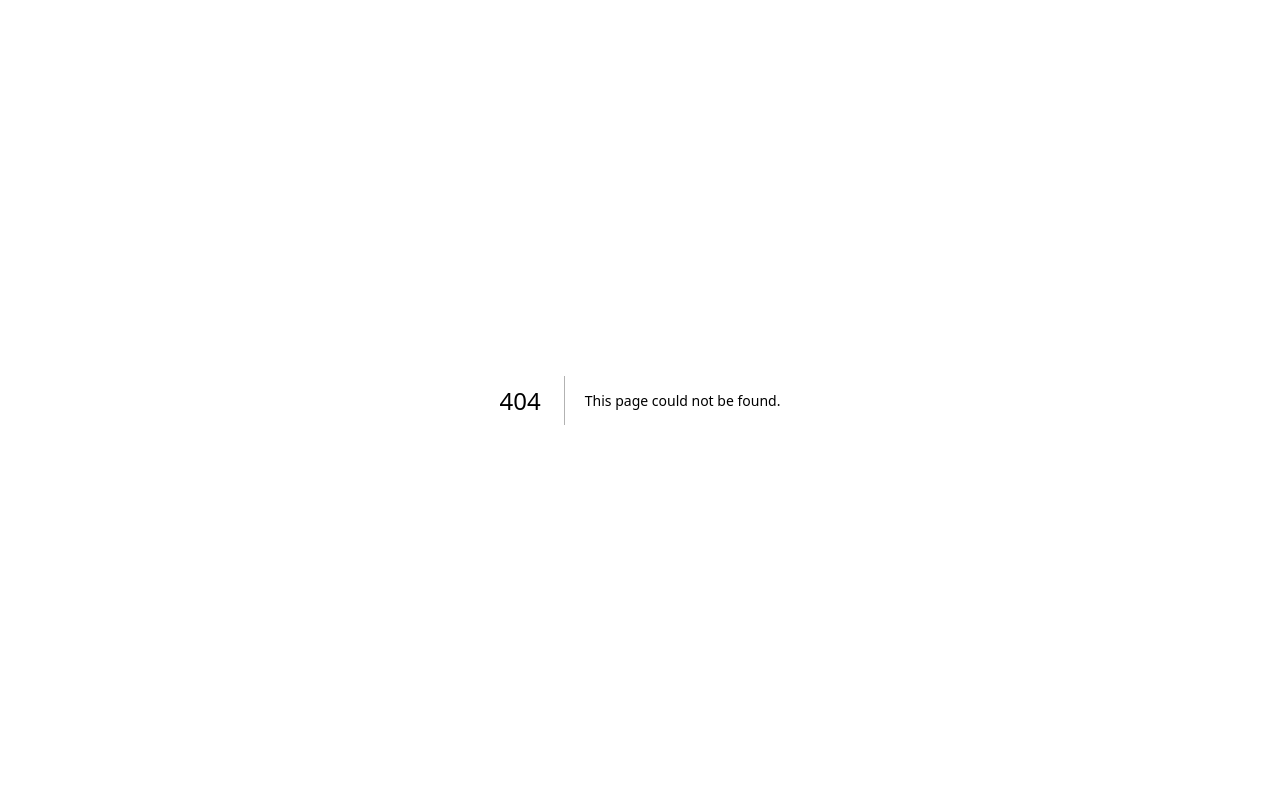
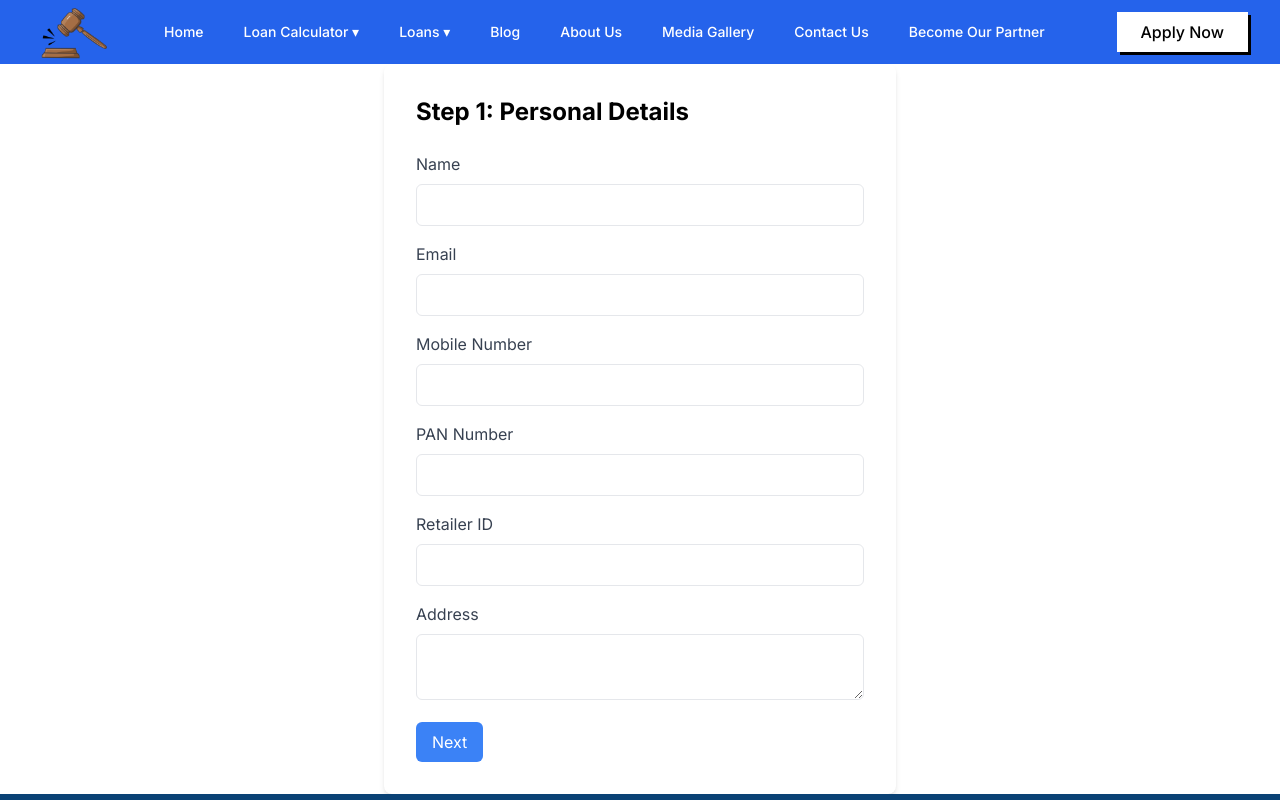
Before and after one commit to niks-nikhil-anand/finance_web_app, a Next.js app: page /applynow in a window 1280 px wide. Before the commit this address had no page. Shown: the top 800 px of the page. Built offline with nearby package versions, Linux system fonts and the light colour scheme.

Commit message:
modification in navbar

```diff
--- /dev/null
+++ b/src/app/applynow/page.jsx
@@ -0,0 +1,176 @@
+"use client"
+import React, { useState } from 'react';
+import { motion } from 'framer-motion';
+
+const Form = () => {
+  const [step, setStep] = useState(1);
+  const [formData, setFormData] = useState({
+    name: '',
+    email: '',
+    mobile: '',
+    panNumber: '',
+    retailerId: '',
+    address: '',
+    panCard: null,
+    adharCard: null,
+    photo: null,
+    proofOfResidence: null,
+  });
+
+  const handleInputChange = (e) => {
+    const { name, value } = e.target;
+    setFormData({
+      ...formData,
+      [name]: value,
+    });
+  };
+
+  const handleFileChange = (e) => {
+    const { name, files } = e.target;
+    setFormData({
+      ...formData,
+      [name]: files[0],
+    });
+  };
+
+  const nextStep = () => setStep(step + 1);
+  const prevStep = () => setStep(step - 1);
+
+  return (
+    <div className="max-w-lg mx-auto p-4 sm:p-8 bg-white shadow-md rounded-lg">
+      {step === 1 && (
+        <motion.div
+          initial={{ opacity: 0, x: -100 }}
+          animate={{ opacity: 1, x: 0 }}
+          exit={{ opacity: 0, x: 100 }}
+        >
+          <h2 className="text-2xl font-bold mb-6">Step 1: Personal Details</h2>
+          <div className="mb-4">
+            <label className="block text-gray-700">Name</label>
+            <input
+              type="text"
+              name="name"
+              value={formData.name}
+              onChange={handleInputChange}
+              className="w-full mt-2 p-2 border rounded-md"
+            />
+          </div>
+          <div className="mb-4">
+            <label className="block text-gray-700">Email</label>
+            <input
+              type="email"
+              name="email"
+              value={formData.email}
+              onChange={handleInputChange}
+              className="w-full mt-2 p-2 border rounded-md"
+            />
+          </div>
+          <div className="mb-4">
+            <label className="block text-gray-700">Mobile Number</label>
+            <input
+              type="text"
+              name="mobile"
+              value={formData.mobile}
+              onChange={handleInputChange}
+              className="w-full mt-2 p-2 border rounded-md"
+            />
+          </div>
+          <div className="mb-4">
+            <label className="block text-gray-700">PAN Number</label>
+            <input
+              type="text"
+              name="panNumber"
+              value={formData.panNumber}
+              onChange={handleInputChange}
+              className="w-full mt-2 p-2 border rounded-md"
+            />
+          </div>
+          <div className="mb-4">
+            <label className="block text-gray-700">Retailer ID</label>
+            <input
+              type="text"
+              name="retailerId"
+              value={formData.retailerId}
+              onChange={handleInputChange}
+              className="w-full mt-2 p-2 border rounded-md"
+            />
+          </div>
+          <div className="mb-4">
+            <label className="block text-gray-700">Address</label>
+            <textarea
+              name="address"
+              value={formData.address}
+              onChange={handleInputChange}
+              className="w-full mt-2 p-2 border rounded-md"
+            />
+          </div>
+          <button
+            onClick={nextStep}
+            className="px-4 py-2 bg-blue-500 text-white rounded-md"
+          >
+            Next
+          </button>
+        </motion.div>
+      )}
+
+      {step === 2 && (
+        <motion.div
+          initial={{ opacity: 0, x: 100 }}
+          animate={{ opacity: 1, x: 0 }}
+          exit={{ opacity: 0, x: -100 }}
+        >
+          <h2 className="text-2xl font-bold mb-6">Step 2: Upload Documents</h2>
+          <div className="mb-4">
+            <label className="block text-gray-700">Upload PAN Card</label>
+            <input
+              type="file"
+              name="panCard"
+              onChange={handleFileChange}
+              className="w-full mt-2 p-2 border rounded-md"
+            />
+          </div>
+          <div className="mb-4">
+            <label className="block text-gray-700">Upload Front Aadhar Card</label>
+            <input
+              type="file"
+              name="adharCard"
+              onChange={handleFileChange}
+              className="w-full mt-2 p-2 border rounded-md"
+            />
+          </div>
+          <div className="mb-4">
+            <label className="block text-gray-700">Upload Photo</label>
+            <input
+              type="file"
+              name="photo"
+              onChange={handleFileChange}
+              className="w-full mt-2 p-2 border rounded-md"
+            />
+          </div>
+          <div className="mb-4">
+            <label className="block text-gray-700">Upload Electricity Bill or Rent Agreement</label>
+            <input
+              type="file"
+              name="proofOfResidence"
+              onChange={handleFileChange}
+              className="w-full mt-2 p-2 border rounded-md"
+            />
+          </div>
+          <button
+            onClick={prevStep}
+            className="px-4 py-2 bg-gray-500 text-white rounded-md mr-2"
+          >
+            Back
+          </button>
+          <button
+            className="px-4 py-2 bg-green-500 text-white rounded-md"
+          >
+            Submit
+          </button>
+        </motion.div>
+      )}
+    </div>
+  );
+};
+
+export default Form;
--- a/src/app/layout.js
+++ b/src/app/layout.js
@@ -1,5 +1,7 @@
 import { Inter } from "next/font/google";
 import "./globals.css";
+import Navbar from "@/component/Homepage/Navbar";
+import Footer from "@/component/Homepage/Footer";
 
 
 const inter = Inter({ subsets: ["latin"] });
@@ -12,7 +14,11 @@ export const metadata = {
 export default function RootLayout({ children }) {
   return (
     <html lang="en">
-      <body className={inter.className}>{children}</body>
+      <body className={inter.className}>
+      <Navbar/>
+        {children}
+        <Footer/>
+        </body>
     </html>
   );
 }
--- a/src/app/page.js
+++ b/src/app/page.js
@@ -14,7 +14,7 @@ import Testimonial from "@/component/Homepage/Testimonial";
 export default function Home() {
   return (
     <>
-    <Navbar/>
+
     <Hero/>
     <ContentSection/>
     <StepComponent/>
@@ -26,7 +26,7 @@ export default function Home() {
     <DownloadAppSection/>
     <FAQSection/>
 
-    <Footer/>
+
     </>
   );
 }
--- a/src/component/Homepage/Hero.jsx
+++ b/src/component/Homepage/Hero.jsx
@@ -70,7 +70,7 @@ const Hero = () => {
 
             <div className="mt-8 flex flex-wrap gap-4 text-center">
               <motion.a
-                href="#"
+                href="/applynow"
                 className="block w-full rounded bg-rose-600 px-12 py-3 text-sm font-medium text-white shadow hover:bg-rose-700 focus:outline-none focus:ring active:bg-rose-500 sm:w-auto"
                 whileHover={{ scale: 1.1 }}
                 whileTap={{ scale: 0.9 }}
--- a/src/component/Homepage/Navbar.jsx
+++ b/src/component/Homepage/Navbar.jsx
@@ -3,11 +3,16 @@ import { useState } from 'react';
 import { motion } from 'framer-motion';
 import { Bars3Icon, XMarkIcon } from '@heroicons/react/24/outline';
 import Link from 'next/link';
-import logo from '../../../public/logo.png'
+import logo from '../../../public/logo.png';
 import Image from 'next/image';
 
 const Navbar = () => {
   const [isOpen, setIsOpen] = useState(false);
+  const [loanCalcOpen, setLoanCalcOpen] = useState(false);
+  const [loansOpen, setLoansOpen] = useState(false);
+
+  const handleMouseEnter = (setFunction) => () => setFunction(true);
+  const handleMouseLeave = (setFunction) => () => setFunction(false);
 
   return (
     <nav className="bg-blue-600 text-white">
@@ -17,21 +22,51 @@ const Navbar = () => {
             <div className="flex-shrink-0">
               <Image src={logo} alt="TailGrids" height={80} width={80} />
             </div>
-            <div className="hidden md:block ml-10 flex items-baseline space-x-4">
+            <div className="hidden md:flex ml-10 items-baseline space-x-4">
+              <Link href="/" className="px-3 py-2 rounded-md text-sm font-medium">Home</Link>
               <div className="relative inline-block text-left">
                 <button
-                  onClick={() => setIsOpen(!isOpen)}
+                  onMouseEnter={handleMouseEnter(setLoanCalcOpen)}
+
                   type="button"
                   className="px-3 py-2 rounded-md text-sm font-medium"
                 >
                   Loan Calculator &#x25BE;
                 </button>
-                {isOpen && (
-                  <div className="absolute z-10 mt-2 w-48 bg-white rounded-md shadow-lg">
-                    <a href="#" className="block px-4 py-2 text-sm text-gray-700 hover:bg-gray-100">EMI Calculator</a>
-                    <a href="#" className="block px-4 py-2 text-sm text-gray-700 hover:bg-gray-100">Eligibility Calculator</a>
-                  </div>
-                )}
+                <motion.div
+                  initial={{ opacity: 0, y: -10 }}
+                  animate={{ opacity: loanCalcOpen ? 1 : 0, y: loanCalcOpen ? 0 : -10 }}
+                  transition={{ duration: 0.2 }}
+                  className={`absolute z-10 mt-2 w-48 bg-white rounded-md shadow-lg ${loanCalcOpen ? 'block' : 'hidden'}`}
+                  onMouseEnter={handleMouseEnter(setLoanCalcOpen)}
+                  onMouseLeave={handleMouseLeave(setLoanCalcOpen)}
+                >
+                  <a href="#" className="block px-4 py-2 text-sm text-gray-700 hover:bg-gray-100">EMI Calculator</a>
+                  <a href="#" className="block px-4 py-2 text-sm text-gray-700 hover:bg-gray-100">Eligibility Calculator</a>
+                </motion.div>
+              </div>
+              <div className="relative inline-block text-left">
+                <button
+                  onMouseEnter={handleMouseEnter(setLoansOpen)}
+
+                  type="button"
+                  className="px-3 py-2 rounded-md text-sm font-medium"
+                >
+                  Loans &#x25BE;
+                </button>
+                <motion.div
+                  initial={{ opacity: 0, y: -10 }}
+                  animate={{ opacity: loansOpen ? 1 : 0, y: loansOpen ? 0 : -10 }}
+                  transition={{ duration: 0.2 }}
+                  className={`absolute z-10 mt-2 w-48 bg-white rounded-md shadow-lg ${loansOpen ? 'block' : 'hidden'}`}
+                  onMouseEnter={handleMouseEnter(setLoansOpen)}
+                  onMouseLeave={handleMouseLeave(setLoansOpen)}
+                >
+                  <a href="#" className="block px-4 py-2 text-sm text-gray-700 hover:bg-gray-100">Personal Loan</a>
+                  <a href="#" className="block px-4 py-2 text-sm text-gray-700 hover:bg-gray-100">Business Loan</a>
+                  <a href="#" className="block px-4 py-2 text-sm text-gray-700 hover:bg-gray-100">Home Loan</a>
+                  <a href="#" className="block px-4 py-2 text-sm text-gray-700 hover:bg-gray-100">Education Loan</a>
+                </motion.div>
               </div>
               <Link href="/blog" className="px-3 py-2 rounded-md text-sm font-medium">Blog</Link>
               <Link href="/about" className="px-3 py-2 rounded-md text-sm font-medium">About Us</Link>
@@ -40,12 +75,12 @@ const Navbar = () => {
               <a href="#" className="px-3 py-2 rounded-md text-sm font-medium">Become Our Partner</a>
             </div>
           </div>
-          <div className="hidden md:block ml-4 flex items-center md:ml-6">
-            <div className="min-h-[200px] flex items-center justify-center">
-              <button className="px-6 py-2 font-medium bg-white text-black w-fit transition-all shadow-[3px_3px_0px_black] hover:shadow-none hover:translate-x-[3px] hover:translate-y-[3px]">
+          <div className="hidden md:flex ml-4 items-center md:ml-6">
+            <Link href={"/applynow"}>
+              <button className="px-6 py-2 font-medium bg-white text-black transition-all shadow-[3px_3px_0px_black] hover:shadow-none hover:translate-x-[3px] hover:translate-y-[3px]">
                 Apply Now
               </button>
-            </div>
+            </Link>
           </div>
           <div className="-mr-2 flex md:hidden">
             <button
@@ -80,7 +115,6 @@ const Navbar = () => {
           <div className="ml-4">
             <a href="#" className="block px-3 py-2 rounded-md text-sm font-medium text-white">EMI Calculator</a>
             <a href="#" className="block px-3 py-2 rounded-md text-sm font-medium text-white">Eligibility Calculator</a>
-            <a href="#" className="block px-3 py-2 rounded-md text-sm font-medium text-white">Option 3</a>
           </div>
           <a href="#" className="block px-3 py-2 rounded-md text-base font-medium text-white">Blog</a>
           <a href="#" className="block px-3 py-2 rounded-md text-base font-medium text-white">About Us</a>
```
